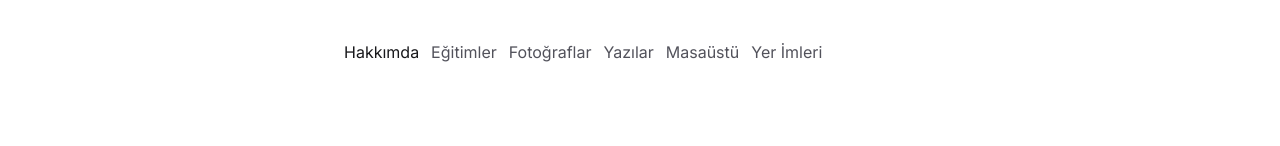
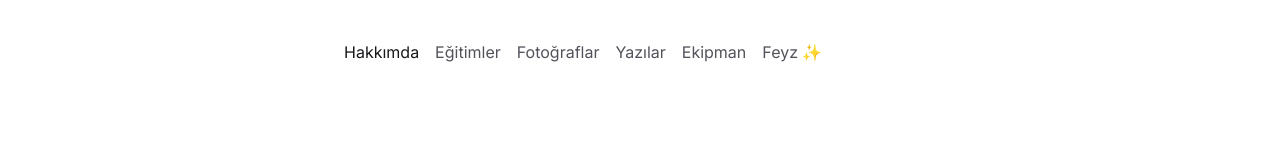
Before and after one commit to ademilter/homepage, a Next.js app: page / in a window 1280 px wide. Shown: the top 146 px of the page. Built offline with nearby package versions, Linux system fonts and the light colour scheme.

Commit message:
fix ekipman

```diff
--- a/next.config.js
+++ b/next.config.js
@@ -13,10 +13,6 @@ const nextConfig = {
       "v5.airtableusercontent.com",
     ],
   },
-  staticPageGenerationTimeout: 10,
-  experimental: {
-    appDir: true,
-  },
 };
 
 module.exports = withContentlayer(nextConfig);
--- a/src/app/tools/page.tsx
+++ b/src/app/tools/page.tsx
@@ -10,8 +10,6 @@ export const metadata: Metadata = {
     Bana yaşattıkları deneyim üzerinden puan ve yorumumu ekledim.`,
 };
 
-// export const revalidate = 86400; // 60*60*24
-
 async function fetchData() {
   const response = await fetch(
     `https://api.airtable.com/v0/${process.env.AIRTABLE_BASE_ID}/Tools`,
@@ -19,14 +17,10 @@ async function fetchData() {
       headers: {
         Authorization: `Bearer ${process.env.AIRTABLE_API_TOKEN}`,
       },
-      // next: {
-      //   revalidate: 86400,
-      // },
     },
   );
   const data = await response.json();
-  const dataFilterByStatus = data.records.filter((r: ITool) => !r.fields.draft);
-  return dataFilterByStatus;
+  return data.records.filter((r: ITool) => !r.fields.draft);
 }
 
 export default async function ToolsPage() {
--- a/src/components/header.tsx
+++ b/src/components/header.tsx
@@ -12,8 +12,8 @@ const MENU = {
   "/videos": "Eğitimler",
   "/photos": "Fotoğraflar",
   "/post": "Yazılar",
-  "/tools": "Masaüstü",
-  "/bookmarks": "Yer İmleri",
+  "/tools": "Ekipman",
+  "/bookmarks": "Feyz ✨",
 };
 
 export default function Header() {
@@ -34,7 +34,7 @@ export default function Header() {
         <nav
           className={cx(
             isNavOpen ? "flex" : "hidden",
-            "flex-col gap-3 sm:!flex sm:flex-row",
+            "flex-col gap-4 sm:!flex sm:flex-row",
           )}
         >
           {Object.entries(MENU).map(([key, value]) => {
--- a/src/components/segmented.tsx
+++ b/src/components/segmented.tsx
@@ -11,7 +11,7 @@ export default function Segmented({
   buttonProps = {},
 }: {
   data: string[];
-  selected: string;
+  selected: undefined | string;
   onChange: (value: string) => void;
   className?: string;
   fullWidth?: boolean;
@@ -24,7 +24,7 @@ export default function Segmented({
       className={cx(
         "items-center rounded-full bg-zinc-100 p-1 dark:bg-zinc-800",
         fullWidth ? "flex" : "inline-flex",
-        className
+        className,
       )}
     >
       {data.map((item) => {
@@ -37,7 +37,7 @@ export default function Segmented({
             {...buttonProps}
             className={cx(
               "relative grow rounded-full bg-transparent px-4 py-1",
-              buttonProps?.className
+              buttonProps?.className,
             )}
           >
             {isActive && (
--- a/src/components/tool-card.tsx
+++ b/src/components/tool-card.tsx
@@ -39,7 +39,7 @@ export default function ToolCard({ tool }: { tool: ITool }) {
         position: isPresent ? "static" : "absolute",
       }}
     >
-      <figure className="aspect-square overflow-hidden rounded-md">
+      <figure className="aspect-square bg-white p-6 overflow-hidden rounded-md">
         {photo && (
           <Image
             src={photo.thumbnails.large.url}
--- a/src/components/tools.tsx
+++ b/src/components/tools.tsx
@@ -1,7 +1,7 @@
 "use client";
 
 import Segmented from "@/components/segmented";
-import { useState } from "react";
+import { useState, useEffect } from "react";
 import { ITool } from "@/types";
 import Tool from "@/components/tool-card";
 import { AnimatePresence } from "framer-motion";
@@ -9,19 +9,23 @@ import Container from "@/components/container";
 import { uniq } from "lodash";
 
 export default function Tools({ data }: { data: ITool[] }) {
-  const defaultFilter: string = "all";
-  const [selectedTab, setSelectedTab] = useState<string>(defaultFilter);
+  const [selectedTab, setSelectedTab] = useState<string>();
 
   const categories = uniq(
-    data.flatMap((tool: ITool) => tool.fields.category) as string[]
+    data.flatMap((tool: ITool) => tool.fields.category) as string[],
   );
+
+  useEffect(() => {
+    if (selectedTab) return;
+    setSelectedTab(categories[0]);
+  }, [categories]);
 
   return (
     <>
       <Container className="mt-10">
         <Segmented
           fullWidth
-          data={[defaultFilter, ...categories]}
+          data={categories}
           onChange={setSelectedTab}
           selected={selectedTab}
           buttonProps={{
@@ -35,8 +39,7 @@ export default function Tools({ data }: { data: ITool[] }) {
           <AnimatePresence>
             {data
               .filter((tool: ITool) => {
-                if (selectedTab === defaultFilter) return true;
-                return tool.fields.category.includes(selectedTab);
+                return tool.fields.category.includes(selectedTab || "");
               })
               .map((tool: ITool) => {
                 return <Tool key={tool.id} tool={tool} />;
```
Also changed, not shown: package.json (+12 -12 lines), 1 other file (tests, documents, lock files or other folders).
